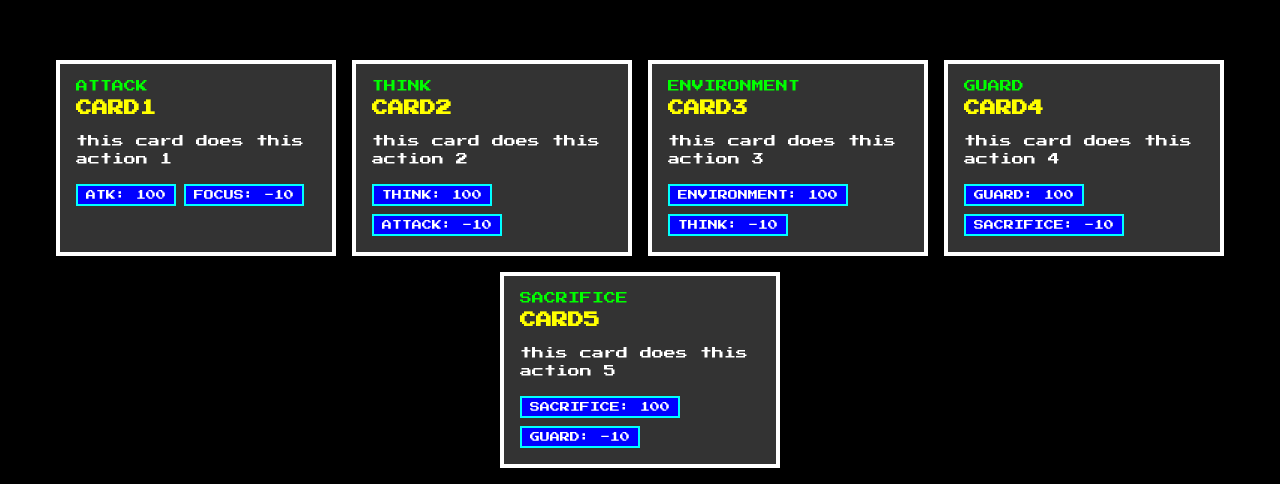
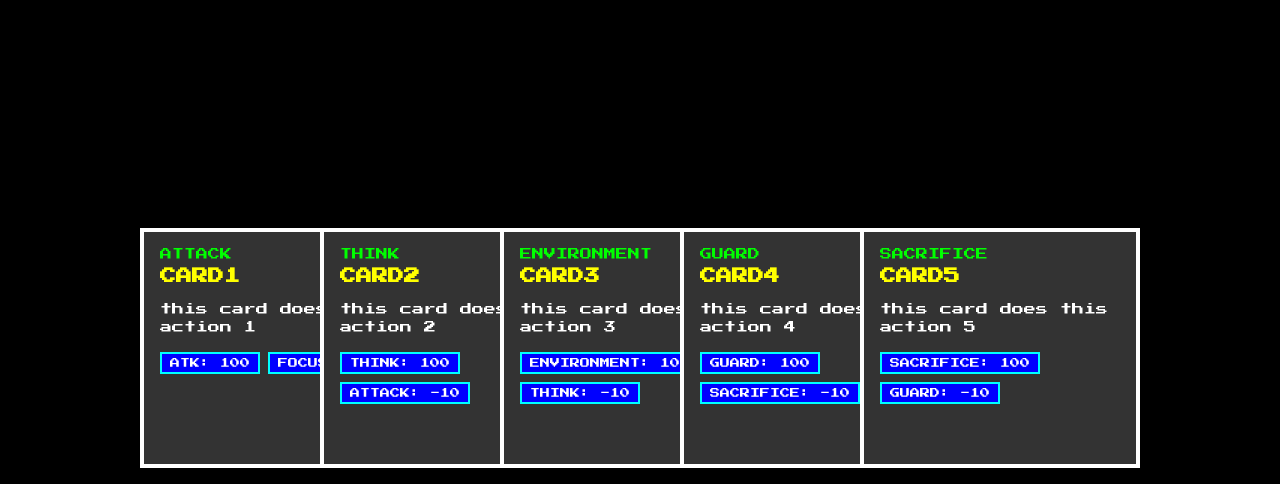
Before and after one commit to TeasUp/Pek, a React (Create React App) app in the folder game/: page / in a window 1280 px wide. Shown: the part 316-800 px from the top of the page. Built offline with nearby package versions, Linux system fonts and the light colour scheme.

Commit message:
Made the cards look better, rather then looking like buttons they look like , well cards together

```diff
--- a/game/src/Pages/BattlePage/BattlePage.css
+++ b/game/src/Pages/BattlePage/BattlePage.css
@@ -12,29 +12,34 @@
 
 .cards {
     display: flex;
-    flex-wrap: wrap;
     justify-content: center;
-    gap: 16px;
+    align-items: center;
     padding: 16px;
 }
 
 .card {
+    position: relative;
     background-color: #333;
     border: 4px solid #fff;
+    cursor: pointer;
     width: 240px;
+    min-height: 200px;
     padding: 16px;
     image-rendering: pixelated;
-    transition: transform 0.3s, border-color 0.1s, box-shadow 0.1s;
+    transition: transform .4s, border-color 0.1s, box-shadow 0.1s;
+    margin-left: -100px;
+}
+
+.card:first-child {
+    margin-left: 0;
 }
 
 .card:hover {
-    transform: scale(1.05);
-    border-color: #ff0;
-    cursor: pointer;
+    transform: translateY(-50px);
+    z-index: 10;
 }
 
 .card:active {
-    transform: scale(0.95);
     border-color: #f00;
     box-shadow: inset 0 0 10px #f00;
 }
```
